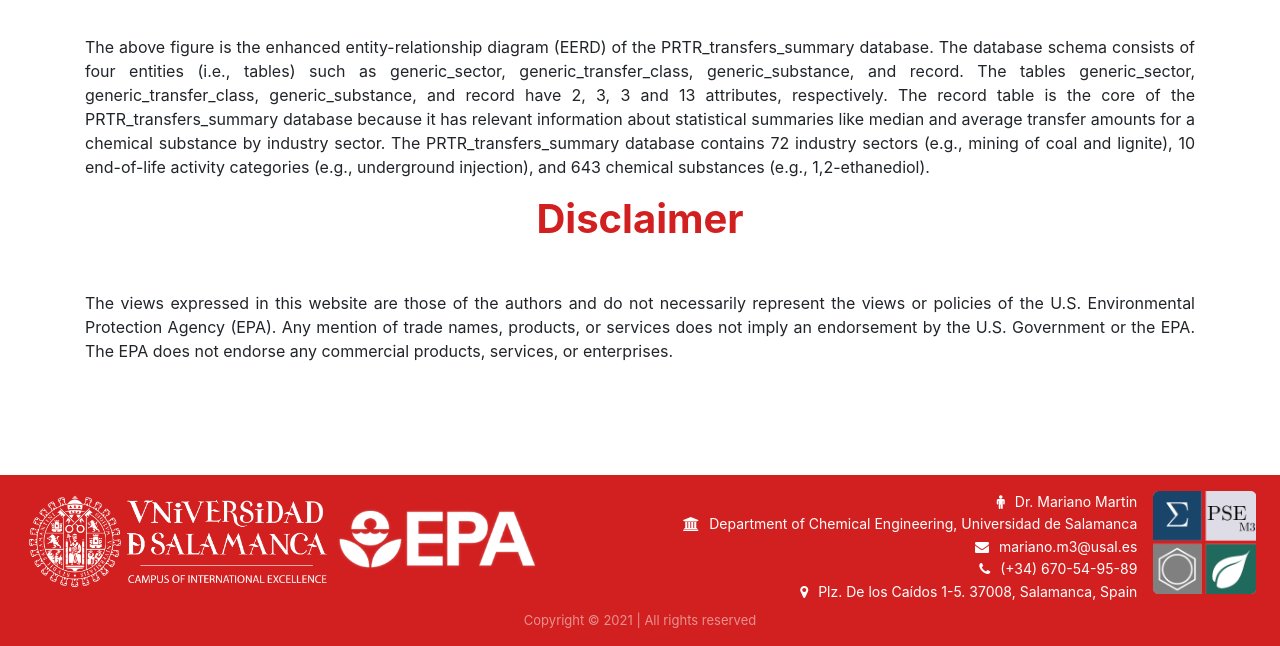
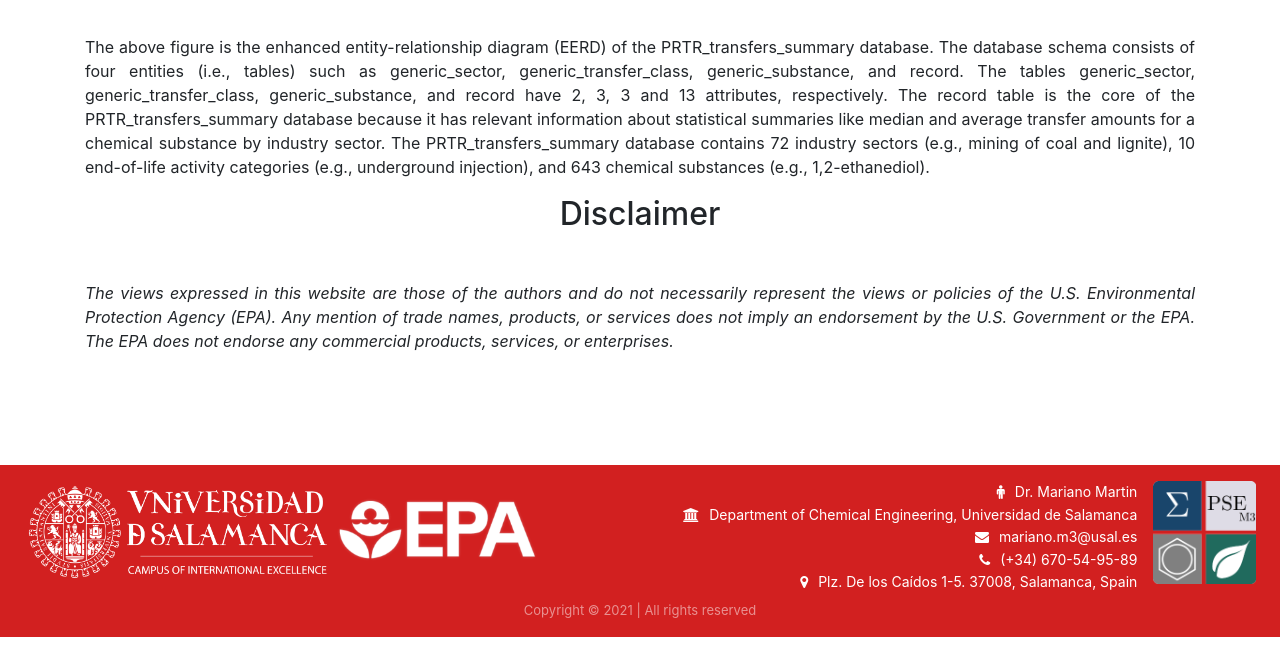
Before and after one commit to jodhernandezbe/PRTR_transfers_FastAPI, a FastAPI app: page /about/ in a window 1280 px wide. Shown: the part 1262-1908 px from the top of the page. Run offline with FastAPI, Linux system fonts and the light colour scheme; some libraries are stand-ins or nearby versions.

Commit message:
Version Jan 26, 2022

```diff
--- a/templates/about.html
+++ b/templates/about.html
@@ -37,8 +37,8 @@
     <div class="row justify-content-center m-0">
         <div class="col-12 col-sm-12 col-md-11 col-lg-12 p-0">
             <section>
-                <h1 class="pb-4 mb-4 text-center">Disclaimer</h1>
-                <p style="text-align: justify; text-justify: inter-word;">
+                <h2 class="pb-4 mb-4 text-center">Disclaimer</h2>
+                <p style="text-align: justify; text-justify: inter-word; font-style: italic;">
                     The views expressed in this website are those of the authors and do not necessarily represent the views or policies of the U.S. Environmental Protection Agency (EPA). Any mention of trade names, products, or services does not imply an endorsement by the U.S. Government or the EPA. The EPA does not endorse any commercial products, services, or enterprises.
                 </p>
             </section>
```
